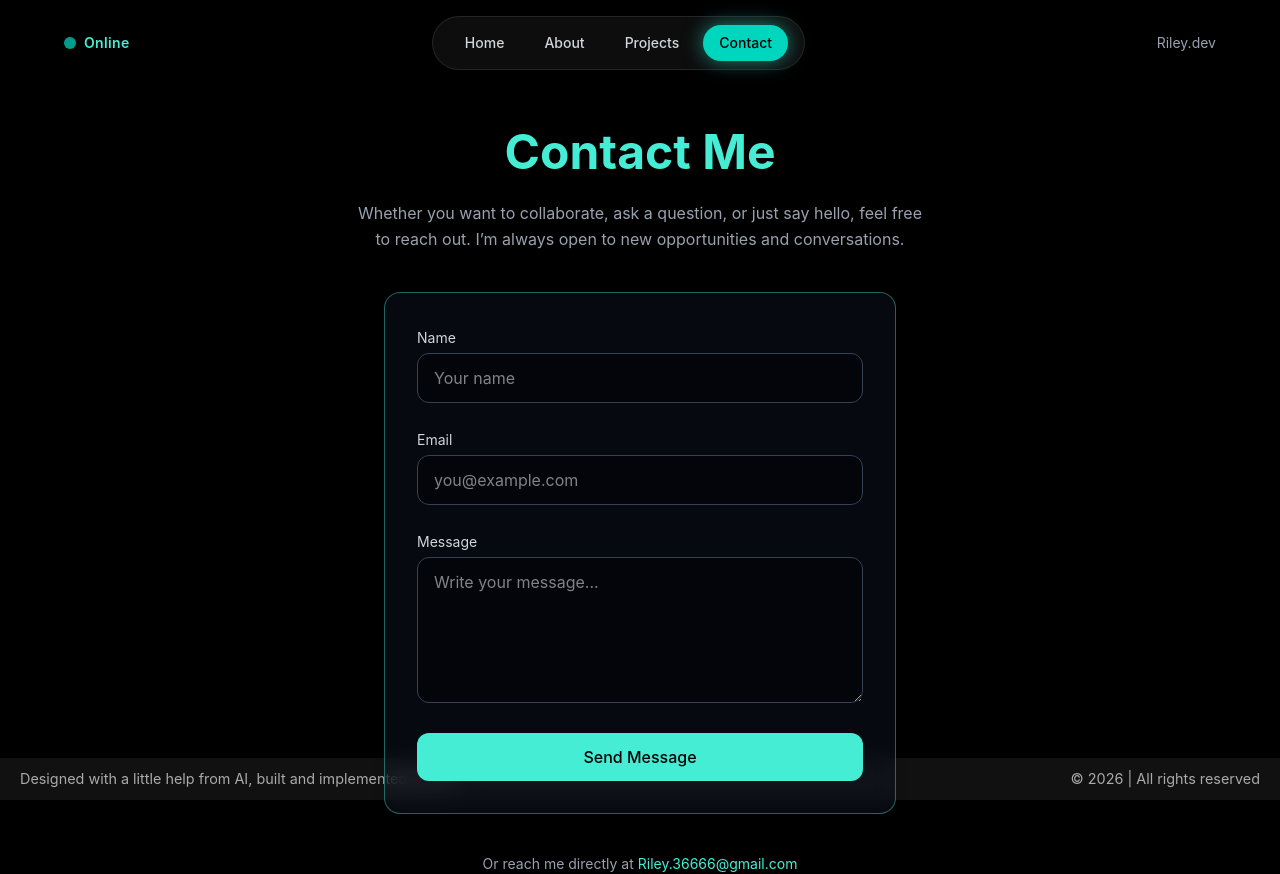
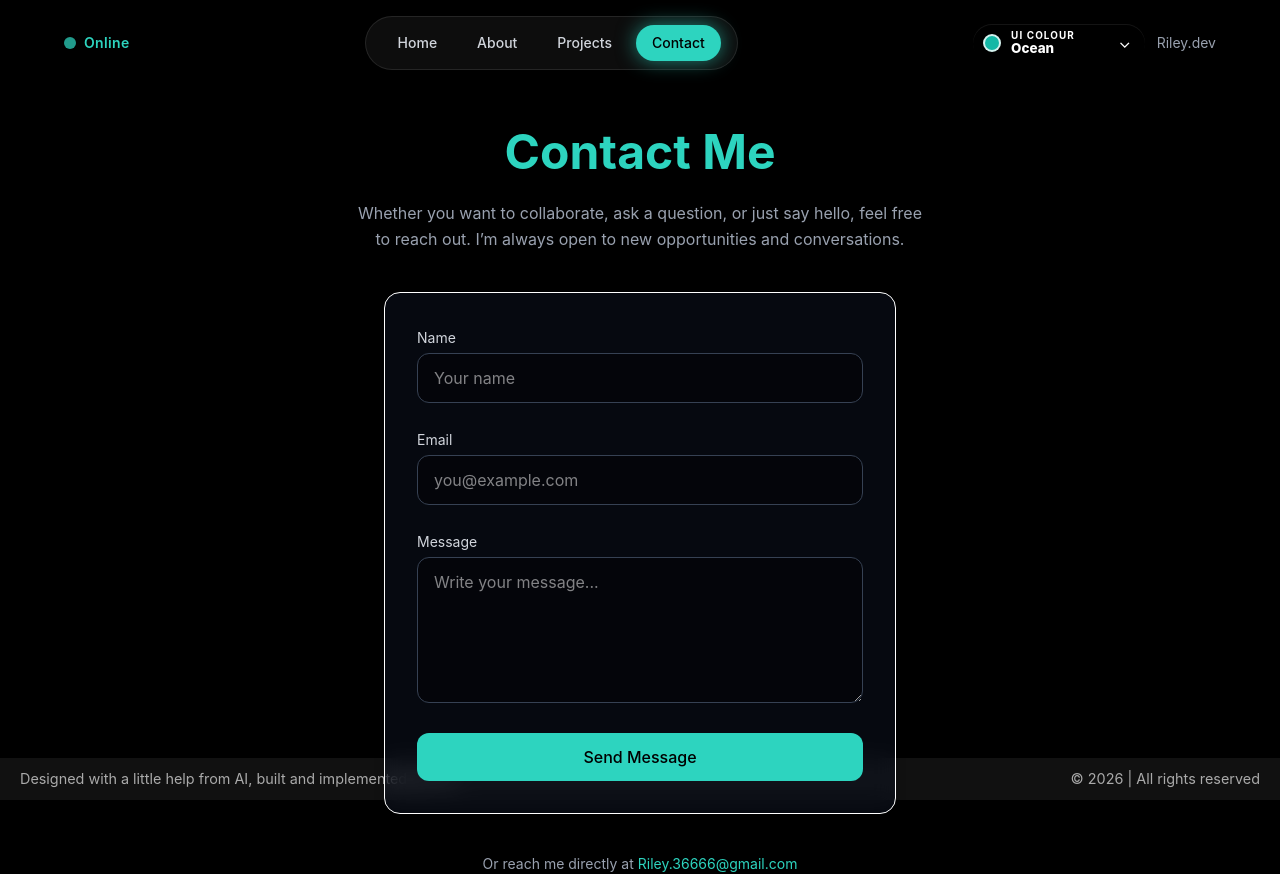
Before and after one commit to Riley36666/Portfilio, a React (Vite) app in the folder frontend/: page /contact in a window 1280 px wide. Built offline with nearby package versions, Linux system fonts and the light colour scheme.

Commit message:
Improve frontend theme backgrounds

```diff
--- a/frontend/src/components/Navbar.jsx
+++ b/frontend/src/components/Navbar.jsx
@@ -84,6 +84,8 @@ export default function Navbar() {
             <HiX />
           </button>
 
+          <ThemeToggle />
+
           {/* Mobile Links */}
           {links.map((link) => {
             const isActive = pathname === link.path;
--- a/frontend/src/components/ThemeToggle.css
+++ b/frontend/src/components/ThemeToggle.css
@@ -1 +1,74 @@
-.theme-toggle{font-family:inherit}
+.theme-picker {
+  position: relative;
+  display: inline-flex;
+  align-items: center;
+  gap: 0.65rem;
+  min-width: 10.75rem;
+  padding: 0.45rem 2.35rem 0.45rem 0.65rem;
+  border: 1px solid rgba(var(--panel-text), 0.14);
+  border-radius: 999px;
+  background: linear-gradient(135deg, rgba(var(--panel-text), 0.14), rgba(var(--panel-text), 0.04));
+  color: rgb(var(--panel-text));
+  box-shadow: 0 12px 30px rgba(0, 0, 0, 0.22), inset 0 1px 0 rgba(255, 255, 255, 0.08);
+  cursor: pointer;
+  overflow: hidden;
+  isolation: isolate;
+}
+
+.theme-picker::after {
+  content: "⌄";
+  position: absolute;
+  right: 0.85rem;
+  top: 50%;
+  color: rgba(var(--panel-text), 0.8);
+  font-size: 1rem;
+  line-height: 1;
+  transform: translateY(-54%);
+  pointer-events: none;
+}
+
+.theme-picker:hover,
+.theme-picker:focus-within {
+  border-color: rgba(var(--accent), 0.55);
+  box-shadow: 0 16px 38px rgba(var(--accent), 0.18), inset 0 1px 0 rgba(255, 255, 255, 0.1);
+  transform: translateY(-1px);
+}
+
+.theme-picker__swatch {
+  width: 1.1rem;
+  height: 1.1rem;
+  flex: 0 0 auto;
+  border: 2px solid rgba(255, 255, 255, 0.82);
+  border-radius: 999px;
+  box-shadow: 0 0 20px rgba(var(--accent), 0.85);
+}
+
+.theme-picker__content {
+  display: grid;
+  gap: 0.05rem;
+  line-height: 1;
+}
+
+.theme-picker__eyebrow {
+  color: rgba(var(--panel-text), 0.58);
+  font-size: 0.62rem;
+  font-weight: 700;
+  letter-spacing: 0.11em;
+  text-transform: uppercase;
+}
+
+.theme-picker__name {
+  color: rgb(var(--panel-text));
+  font-size: 0.84rem;
+  font-weight: 800;
+}
+
+.theme-picker__select {
+  position: absolute;
+  inset: 0;
+  width: 100%;
+  height: 100%;
+  border: 0;
+  opacity: 0;
+  cursor: pointer;
+}
--- a/frontend/src/components/ThemeToggle.jsx
+++ b/frontend/src/components/ThemeToggle.jsx
@@ -1,56 +1,102 @@
-import { useEffect, useState } from "react";
+import { useEffect, useMemo, useState } from "react";
 import "./ThemeToggle.css";
 
 const themes = [
-  { id: "", label: "Light", color: "#ffffff" },
-  { id: "theme-dark", label: "Dark", color: "#0b1220" },
-  { id: "theme-green", label: "Green", color: "#16a34a" },
-  { id: "theme-purple", label: "Purple", color: "#8b5cf6" },
-  { id: "theme-amber", label: "Amber", color: "#f59e0b" },
-  { id: "theme-rose", label: "Rose", color: "#ef4444" },
+  {
+    id: "",
+    label: "Ocean",
+    color: "#14b8a6",
+    description: "Cool teal glow",
+  },
+  {
+    id: "theme-aurora",
+    label: "Aurora",
+    color: "#22c55e",
+    description: "Green night sky",
+  },
+  {
+    id: "theme-purple",
+    label: "Nebula",
+    color: "#a855f7",
+    description: "Purple space haze",
+  },
+  {
+    id: "theme-amber",
+    label: "Sunset",
+    color: "#f59e0b",
+    description: "Warm orange glow",
+  },
+  {
+    id: "theme-rose",
+    label: "Rose",
+    color: "#f43f5e",
+    description: "Pink neon bloom",
+  },
+  {
+    id: "theme-dark",
+    label: "Midnight",
+    color: "#38bdf8",
+    description: "Deep blue contrast",
+  },
 ];
 
+
+function getStoredTheme() {
+  const storedTheme = localStorage.getItem("theme") || "";
+
+  return themes.some((theme) => theme.id === storedTheme) ? storedTheme : themes[0].id;
+}
+
+function applyTheme(id) {
+  const doc = document.documentElement;
+
+  Array.from(doc.classList)
+    .filter((className) => className.startsWith("theme-"))
+    .forEach((className) => doc.classList.remove(className));
+
+  if (id) {
+    doc.classList.add(id);
+  }
+}
+
 export default function ThemeToggle() {
-  const [index, setIndex] = useState(0);
+  const [selectedTheme, setSelectedTheme] = useState(getStoredTheme);
 
   useEffect(() => {
-    const stored = localStorage.getItem("theme") || "";
-    const idx = themes.findIndex((t) => t.id === stored);
-    setIndex(idx >= 0 ? idx : 0);
-    applyTheme(stored);
-  }, []);
+    applyTheme(selectedTheme);
+  }, [selectedTheme]);
 
-  function applyTheme(id) {
-    // remove all theme-* classes
-    const doc = document.documentElement;
-    Array.from(doc.classList)
-      .filter((c) => c.startsWith("theme-"))
-      .forEach((c) => doc.classList.remove(c));
+  const activeTheme = useMemo(
+    () => themes.find((theme) => theme.id === selectedTheme) || themes[0],
+    [selectedTheme],
+  );
 
-    if (id) doc.classList.add(id);
-  }
-
-  function handleToggle() {
-    const next = (index + 1) % themes.length;
-    setIndex(next);
-    const id = themes[next].id;
-    applyTheme(id);
-    localStorage.setItem("theme", id);
+  function handleThemeChange(event) {
+    const nextTheme = event.target.value;
+    setSelectedTheme(nextTheme);
+    applyTheme(nextTheme);
+    localStorage.setItem("theme", nextTheme);
   }
 
   return (
-    <button
-      className="theme-toggle"
-      onClick={handleToggle}
-      title={`Theme: ${themes[index].label}`}
-      aria-label={`Toggle theme (current: ${themes[index].label})`}
-    >
-      <span
-        className="theme-dot"
-        style={{ background: themes[index].color }}
-        aria-hidden
-      />
-      <span className="theme-label">{themes[index].label}</span>
-    </button>
+    <label className="theme-picker" title={`Theme: ${activeTheme.label}`}>
+      <span className="theme-picker__swatch" style={{ background: activeTheme.color }} />
+      <span className="theme-picker__content">
+        <span className="theme-picker__eyebrow">UI Colour</span>
+        <span className="theme-picker__name">{activeTheme.label}</span>
+      </span>
+      <select
+        className="theme-picker__select"
+        value={selectedTheme}
+        onChange={handleThemeChange}
+        aria-label="Choose site colour theme"
+      >
+        {themes.map((theme) => (
+          <option key={theme.label} value={theme.id}>
+            {theme.label} — {theme.description}
+          </option>
+        ))}
+      </select>
+    </label>
   );
 }
--- a/frontend/src/index.jsx
+++ b/frontend/src/index.jsx
@@ -1,7 +1,8 @@
 import React from "react";
 import ReactDOM from "react-dom/client";
 import App from "./App";
-import "./index.css"
+import "./index.css";
+import "./theme.css";
 import { BrowserRouter } from "react-router-dom";
 
 const root = ReactDOM.createRoot(document.getElementById("root"));
--- a/frontend/src/theme.css
+++ b/frontend/src/theme.css
@@ -1,126 +1,133 @@
 :root {
-  --accent: 20 184 166; /* teal */
-  --bg-main: 255 255 255; /* white */
-  --bg-panel: 30 41 59; /* slate-800 */
-  --panel-2: 61 84 121; /* #3d5479 */
-  --panel-3: 67 94 151; /* #435e97 */
-  --text-color: 17 24 39; /* slate-900 */
+  color-scheme: dark;
+  --accent: 20 184 166;
+  --accent-2: 45 212 191;
+  --bg-main: 3 10 22;
+  --bg-panel: 15 23 42;
+  --panel-2: 20 45 65;
+  --panel-3: 13 148 136;
+  --text-color: 241 245 249;
   --panel-text: 255 255 255;
   --muted: 148 163 184;
+  --grid-color: 255 255 255;
+}
+
+html.theme-aurora,
+html.theme-green {
+  --accent: 34 197 94;
+  --accent-2: 16 185 129;
+  --bg-main: 5 18 13;
+  --bg-panel: 13 35 25;
+  --panel-2: 22 101 52;
+  --panel-3: 20 184 166;
+  --text-color: 236 253 245;
+}
+
+html.theme-purple {
+  --accent: 168 85 247;
+  --accent-2: 99 102 241;
+  --bg-main: 16 8 36;
+  --bg-panel: 31 18 58;
+  --panel-2: 88 28 135;
+  --panel-3: 59 130 246;
+  --text-color: 245 243 255;
 }
 
 html.theme-amber {
   --accent: 245 158 11;
+  --accent-2: 249 115 22;
+  --bg-main: 29 16 6;
+  --bg-panel: 53 31 12;
+  --panel-2: 146 64 14;
+  --panel-3: 217 119 6;
+  --text-color: 255 251 235;
 }
 
 html.theme-rose {
   --accent: 244 63 94;
+  --accent-2: 236 72 153;
+  --bg-main: 28 8 20;
+  --bg-panel: 55 18 38;
+  --panel-2: 159 18 57;
+  --panel-3: 190 24 93;
+  --text-color: 255 241 242;
 }
+
+html.theme-dark {
+  --accent: 56 189 248;
+  --accent-2: 129 140 248;
+  --bg-main: 2 6 23;
+  --bg-panel: 15 23 42;
+  --panel-2: 30 41 59;
+  --panel-3: 59 130 246;
+  --text-color: 226 232 240;
+}
+
+html {
+  min-height: 100%;
+  background: rgb(var(--bg-main));
+}
+
+body {
+  min-height: 100vh;
+  margin: 0;
+  color: rgb(var(--text-color));
+  background:
+    radial-gradient(circle at top left, rgba(var(--accent), 0.18), transparent 34rem),
+    radial-gradient(circle at bottom right, rgba(var(--accent-2), 0.16), transparent 32rem),
+    linear-gradient(135deg, rgb(var(--bg-main)), rgb(var(--bg-panel)) 58%, rgb(var(--bg-main)));
+  background-attachment: fixed;
+  -webkit-font-smoothing: antialiased;
+  -moz-osx-font-smoothing: grayscale;
+}
+
 button {
   border: none;
-  background-color: rgb(var(--accent));
-  color: white;
-  padding: 8px 12px;
-  border-radius: 6px;
 }
 
-/* main/background utilities */
-/* full-page animated layered background */
 .background-canvas {
   position: fixed;
   inset: 0;
-  z-index: -1;
+  z-index: 0;
   pointer-events: none;
+  overflow: hidden;
   background:
-    radial-gradient(circle at 10% 20%, rgba(var(--accent),0.12), transparent 12%),
-    radial-gradient(circle at 90% 80%, rgba(var(--panel-2),0.08), transparent 22%),
-    conic-gradient(from 180deg at 50% 50%, rgba(var(--accent),0.06), rgba(var(--panel-3),0.06));
-  filter: blur(28px) saturate(120%);
-  transform: translateZ(0);
-  animation: bg-pan 14s linear infinite;
+    radial-gradient(circle at 18% 18%, rgba(var(--accent), 0.28), transparent 14rem),
+    radial-gradient(circle at 80% 20%, rgba(var(--accent-2), 0.2), transparent 18rem),
+    radial-gradient(circle at 50% 85%, rgba(var(--panel-3), 0.18), transparent 20rem),
+    linear-gradient(135deg, rgba(var(--bg-main), 0.98), rgba(var(--bg-panel), 0.94));
+}
+
+.background-canvas::before {
+  content: "";
+  position: absolute;
+  inset: -20%;
+  background:
+    linear-gradient(rgba(var(--grid-color), 0.055) 1px, transparent 1px),
+    linear-gradient(90deg, rgba(var(--grid-color), 0.055) 1px, transparent 1px);
+  background-size: 4rem 4rem;
+  mask-image: radial-gradient(circle at center, black, transparent 72%);
+  animation: grid-drift 22s linear infinite;
 }
 
 .background-canvas::after {
   content: "";
   position: absolute;
   inset: 0;
-  background-image: repeating-linear-gradient(45deg, rgba(255,255,255,0.02) 0 1px, transparent 1px 12px);
-  opacity: 0.04;
+  background:
+    conic-gradient(from 150deg at 50% 50%, rgba(var(--accent), 0.1), transparent, rgba(var(--accent-2), 0.1), transparent),
+    radial-gradient(ellipse at center, transparent 32%, rgba(0, 0, 0, 0.45) 100%);
+  filter: saturate(120%);
+  animation: aurora-shift 16s ease-in-out infinite alternate;
 }
 
 .main-background {
-  position: relative;
+  position: fixed;
+  inset: 0;
   z-index: 0;
-  background: linear-gradient(180deg, rgba(var(--bg-main),1) 0%, rgba(var(--bg-panel),0.96) 100%);
+  pointer-events: none;
+  overflow: hidden;
   color: rgb(var(--text-color));
-}
-
-.panel {
-  background: rgb(var(--bg-panel));
-  color: rgb(var(--panel-text));
-}
-.panel-2 { background: rgb(var(--panel-2)); }
-.panel-3 { background: rgb(var(--panel-3)); }
-
-@keyframes bg-pan {
-  0% { transform: translate3d(-8%,0,0) scale(1.03); }
-  50% { transform: translate3d(8%,0,0) scale(1.06); }
-  100% { transform: translate3d(-8%,0,0) scale(1.03); }
-}
-
-/* theme variants (toggle by adding class to <html>) */
-html.theme-purple {
-  --accent: 168 85 247;
-  --bg-main: 18 10 40;
-  --text-color: 226 232 240;
-}
-
-html.theme-amber {
-  --accent: 245 158 11;
-}
-
-html.theme-rose {
-  --accent: 244 63 94;
-}
-
-html.theme-green {
-  --accent: 34 197 94;
-  --bg-main: 10 20 12;
-  --text-color: 235 255 235;
-}
-
-html.theme-dark {
-  --bg-main: 2 6 23;
-  --bg-panel: 20 27 50;
-  --text-color: 226 232 240;
-}
-
-body {
-  color: rgb(var(--text-color));
-  min-height: 100vh;
-  background-attachment: fixed;
-  -webkit-font-smoothing:antialiased;
-  -moz-osx-font-smoothing:grayscale;
-}
-
-/* add a DOM-friendly fixed element for the animated background */
-/* Place <div class="background-canvas"></div> directly under <body> or the root app element */
-
-
-.background-star {
-  position: absolute;
-  width: 4px;
-  height: 4px;
-  border-radius: 9999px;
-  background: rgba(var(--panel-text),0.12);
-  box-shadow: 0 0 8px rgba(var(--accent),0.12);
-  transform: translate(-50%,-50%);
-  animation: star-flicker 6s infinite linear;
-}
-
-@keyframes star-flicker {
-  0%,100% { opacity: 0.35; }
-  50% { opacity: 1; }
 }
 
 .bg-blob {
@@ -128,57 +135,112 @@ body {
   width: 28rem;
   height: 28rem;
   border-radius: 9999px;
-  filter: blur(48px) saturate(130%);
-  opacity: 0.35;
-  background: radial-gradient(circle at 30% 30%, rgba(var(--accent),0.22), transparent 35%), radial-gradient(circle at 70% 70%, rgba(var(--panel-2),0.14), transparent 45%);
-  transform: translate3d(0,0,0);
-  animation: blob-move 16s ease-in-out infinite;
+  filter: blur(54px) saturate(140%);
+  opacity: 0.38;
+  background:
+    radial-gradient(circle at 30% 30%, rgba(var(--accent), 0.6), transparent 42%),
+    radial-gradient(circle at 70% 70%, rgba(var(--accent-2), 0.42), transparent 52%);
+  transform: translate3d(0, 0, 0);
+  animation: blob-move 17s ease-in-out infinite;
 }
 
-.bg-blob.small { width: 18rem; height: 18rem; opacity: 0.25; filter: blur(40px); }
+.bg-blob.small {
+  width: 18rem;
+  height: 18rem;
+  opacity: 0.28;
+  animation-duration: 20s;
+}
 
-@keyframes blob-move {
-  0% { transform: translate3d(-3%,0,0); }
-  50% { transform: translate3d(3%,4%,0); }
-  100% { transform: translate3d(-3%,0,0); }
+.background-star {
+  position: absolute;
+  width: 4px;
+  height: 4px;
+  border-radius: 9999px;
+  background: rgba(var(--panel-text), 0.7);
+  box-shadow: 0 0 14px rgba(var(--accent), 0.72);
+  opacity: 0.42;
+  transform: translate(-50%, -50%);
+  animation: star-flicker 5s infinite linear;
+  animation-delay: calc(var(--i) * -0.18s);
 }
 
 .vignette {
   position: absolute;
   inset: 0;
   pointer-events: none;
-  background: radial-gradient(ellipse at center, transparent 40%, rgba(0,0,0,0.28) 100%);
-  mix-blend-mode: multiply;
+  background: radial-gradient(ellipse at center, transparent 36%, rgba(0, 0, 0, 0.5) 100%);
 }
 
-/* Theme toggle */
-.theme-toggle {
-  display: inline-flex;
-  align-items: center;
-  gap: 8px;
-  padding: 6px 8px;
-  border-radius: 9999px;
-  background: rgba(255,255,255,0.03);
-  border: 1px solid rgba(255,255,255,0.04);
-  cursor: pointer;
+.panel,
+.panel-2,
+.panel-3 {
   color: rgb(var(--panel-text));
-  transition: transform 150ms ease, box-shadow 150ms ease;
 }
 
-.theme-toggle:hover { transform: translateY(-2px); box-shadow: 0 6px 18px rgba(0,0,0,0.25); }
+.panel {
+  background: rgb(var(--bg-panel));
+}
 
-.theme-dot { width: 14px; height: 14px; border-radius: 9999px; display: inline-block; border: 2px solid rgba(255,255,255,0.85); }
+.panel-2 {
+  background: rgb(var(--panel-2));
+}
 
-.theme-label { font-size: 12px; color: rgba(var(--panel-text),0.9); }
+.panel-3 {
+  background: rgb(var(--panel-3));
+}
 
-/* existing styles above */
+.text-teal-300,
+.hover\:text-teal-300:hover {
+  color: rgb(var(--accent-2));
+}
 
-@media (max-width: 768px) {
-  .container {
-    flex-direction: column;
-  }
+.text-teal-400,
+.hover\:text-teal-400:hover {
+  color: rgb(var(--accent));
+}
 
-  .nav {
-    display: none;
+.bg-teal-300,
+.bg-teal-400 {
+  background-color: rgb(var(--accent-2));
+}
+
+.bg-teal-500\/10,
+.from-teal-500\/10 {
+  --tw-gradient-from: rgba(var(--accent), 0.14) var(--tw-gradient-from-position);
+  --tw-gradient-to: rgba(var(--accent), 0) var(--tw-gradient-to-position);
+  --tw-gradient-stops: var(--tw-gradient-from), var(--tw-gradient-to);
+}
+
+.border-teal-300\/40,
+.hover\:border-teal-300\/40:hover {
+  border-color: rgba(var(--accent-2), 0.4);
+}
+
+@keyframes grid-drift {
+  0% { transform: translate3d(0, 0, 0); }
+  100% { transform: translate3d(4rem, 4rem, 0); }
+}
+
+@keyframes aurora-shift {
+  0% { transform: translate3d(-3%, -2%, 0) scale(1.02) rotate(0deg); }
+  100% { transform: translate3d(3%, 2%, 0) scale(1.08) rotate(7deg); }
+}
+
+@keyframes blob-move {
+  0%, 100% { transform: translate3d(-3%, 0, 0) scale(1); }
+  50% { transform: translate3d(5%, 5%, 0) scale(1.08); }
+}
+
+@keyframes star-flicker {
+  0%, 100% { opacity: 0.28; transform: translate(-50%, -50%) scale(0.86); }
+  50% { opacity: 0.95; transform: translate(-50%, -50%) scale(1.2); }
+}
+
+@media (prefers-reduced-motion: reduce) {
+  .background-canvas::before,
+  .background-canvas::after,
+  .bg-blob,
+  .background-star {
+    animation: none;
   }
 }
```
Also changed, not shown: 1 other file (tests, documents, lock files or other folders).
